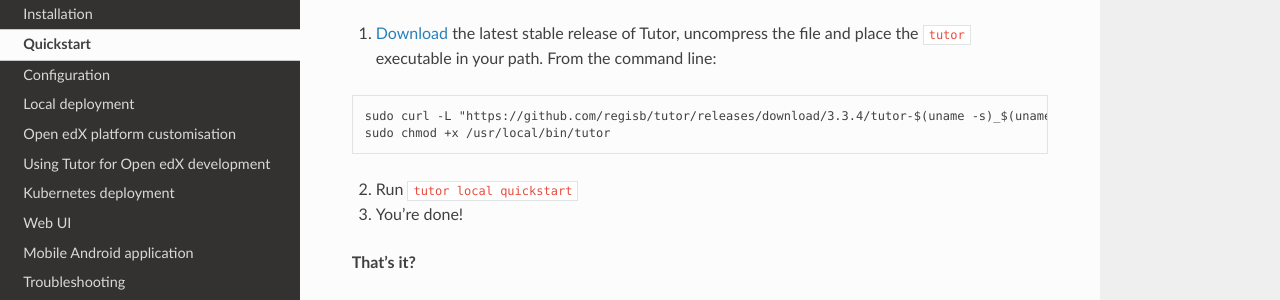
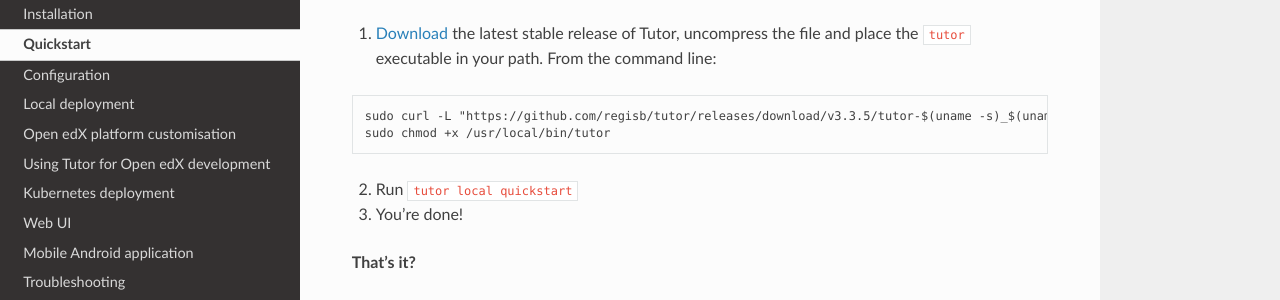
Before and after one commit to overhangio/tutor, a Sphinx documentation site: the page built from docs/quickstart.rst, in a window 1280 px wide. Shown: the part 138-438 px from the top of the page. Built offline with Sphinx 7.4.7 and the Read the Docs theme 2.0.0, drawn with Linux system fonts in a browser that asks for light colours.

```diff
--- a/docs/cli_download.rst
+++ b/docs/cli_download.rst
@@ -2,5 +2,5 @@
 
 .. parsed-literal::
 
-    sudo curl -L "\ https\ ://github.com/regisb/tutor/releases/download/|tutor_version|/tutor-$(uname -s)_$(uname -m)" -o /usr/local/bin/tutor
+    sudo curl -L "\ https\ ://github.com/regisb/tutor/releases/download/v\ |tutor_version|/tutor-$(uname -s)_$(uname -m)" -o /usr/local/bin/tutor
     sudo chmod +x /usr/local/bin/tutor
--- a/tutor/__about__.py
+++ b/tutor/__about__.py
@@ -1 +1 @@
-__version__ = "3.3.4"
+__version__ = "3.3.5"
```
Also changed, not shown: CHANGELOG.md (+1 -1 lines), docs/_release_description.md (renamed from docs/release.md), 1 other file.
